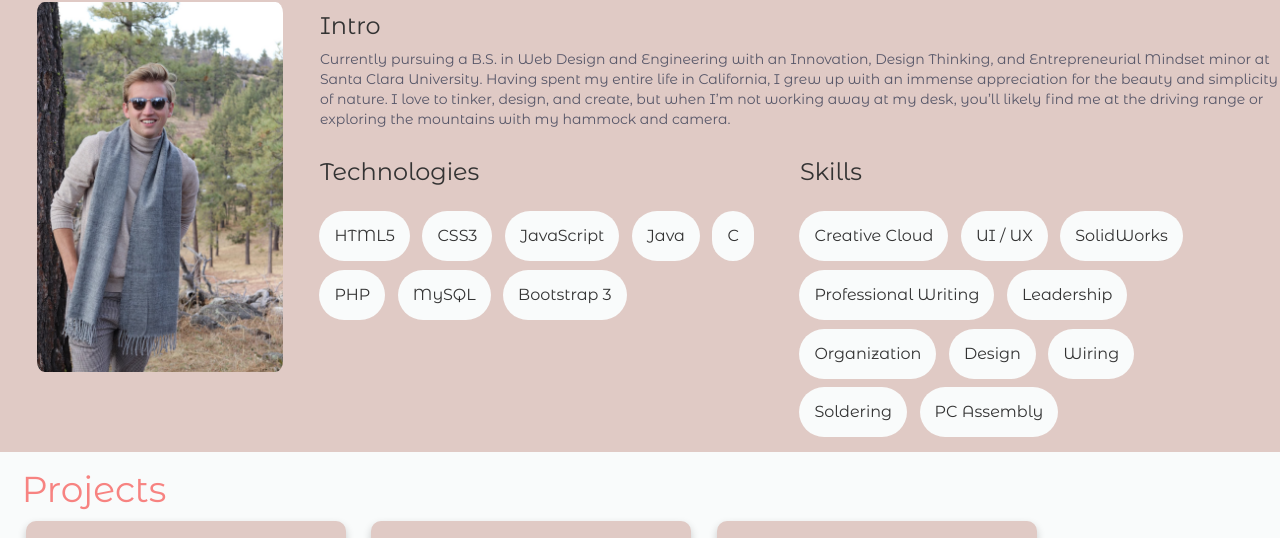
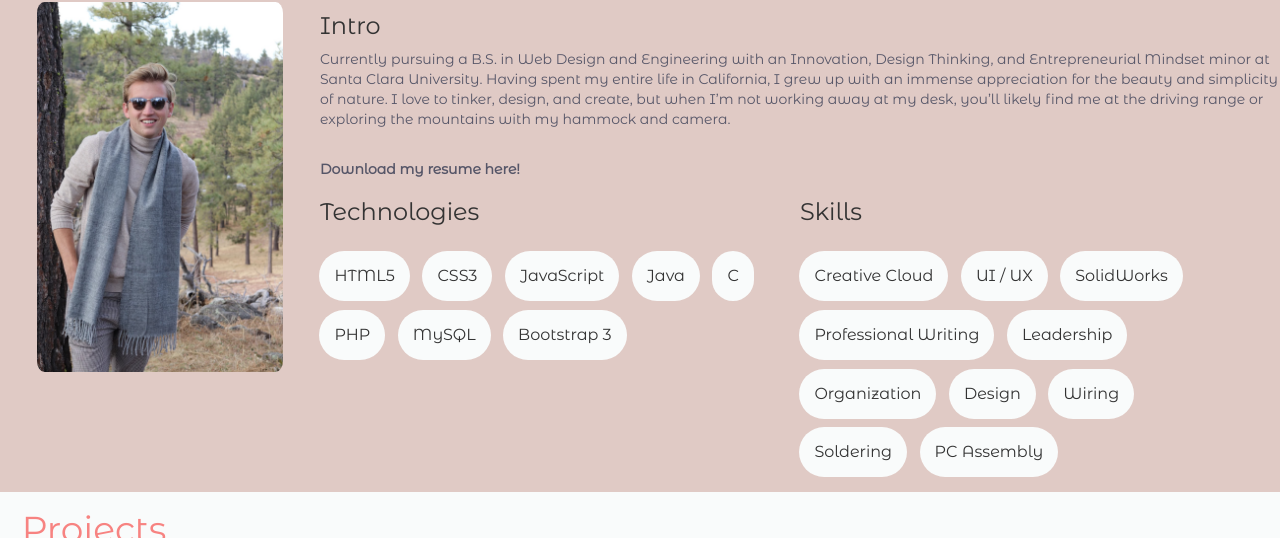
Before and after one commit to jdavey2018/jdavey2018.github.io, a plain HTML site: page index.html in a window 1280 px wide. Shown: the part 928-1466 px from the top of the page. Drawn offline with nearby package versions, Linux system fonts and the light colour scheme.

Commit message:
Add files via upload

```diff
--- a/index.html
+++ b/index.html
@@ -61,7 +61,8 @@
 							<div class="row">
 								<h3>Intro</h3>
 								<p>Currently pursuing a B.S. in Web Design and Engineering with an Innovation, Design Thinking, and Entrepreneurial Mindset minor at Santa Clara University. Having spent my entire life in California, I grew up with an immense appreciation for the beauty and simplicity of nature. I love to tinker, design, and create, but when I’m not working away at my desk, you’ll likely find me at the driving range or exploring the mountains with my hammock and camera. </p>
-
+								<br>
+								<a href="ResumeMar2021.pdf" download="resume"><b> Download my resume here!</b></a>
 							</div>
 						</div>
 					</div>
@@ -131,6 +132,7 @@
 					</div>
 				</div>
 				</a>
+				<!--
 				<a href="" onclick="return false;">
 					<div class="project-card col-sm-3 blocked">
 						<div class="project">
@@ -138,6 +140,7 @@
 						</div>
 					</div>
 				</a>
+			-->
 				<a href="https://github.com/jackcdavey">
 					<div class="col-sm-1 gitHubCard">
 						<img src="images/github.png" id="githubimg"class="img-fluid rounded center-block" alt="GitHub Logo">
```
Also changed, not shown: 1 other file.
